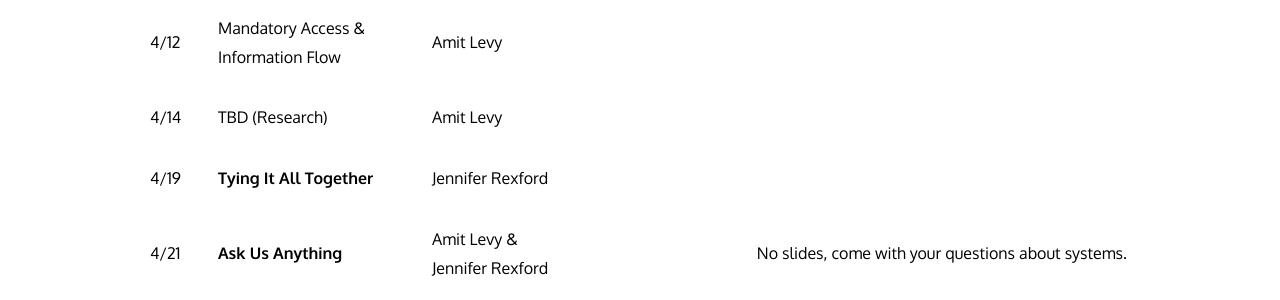
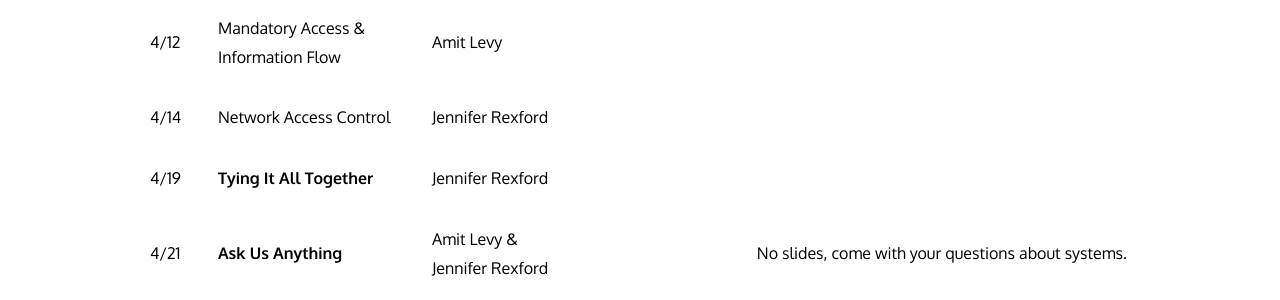
Before and after one commit to cos316/cos316-web, a Jekyll site: the page built from lectures.md, in a window 1280 px wide and 900 px high, scrolled down 1164 px. Shown: the part 536-836 px from the top of the window. Built offline with Jekyll 4.4.1, drawn with Linux system fonts in a browser that asks for light colours; nearby versions of some CDN libraries.

Commit message:
April 14

```diff
--- a/lectures.md
+++ b/lectures.md
@@ -30,6 +30,6 @@ Lectures meet on Tuesday and Thursday 10:00-10:50am
 | 4/05 | **Access Control** | Amit Levy   |   | | |
 | 4/07 | Capabilities      | Amit Levy   |   | | |
 | 4/12 | Mandatory Access & Information Flow | Amit Levy   |   | | |
-| 4/14 | TBD (Research)  | Amit Levy   |   |
+| 4/14 | Network Access Control  | Jennifer Rexford   |   |
 | 4/19 | **Tying It All Together**    | Jennifer Rexford |   | | |
 | 4/21 | **Ask Us Anything** | Amit Levy & Jennifer Rexford | | | No slides, come with your questions about systems. |
```
